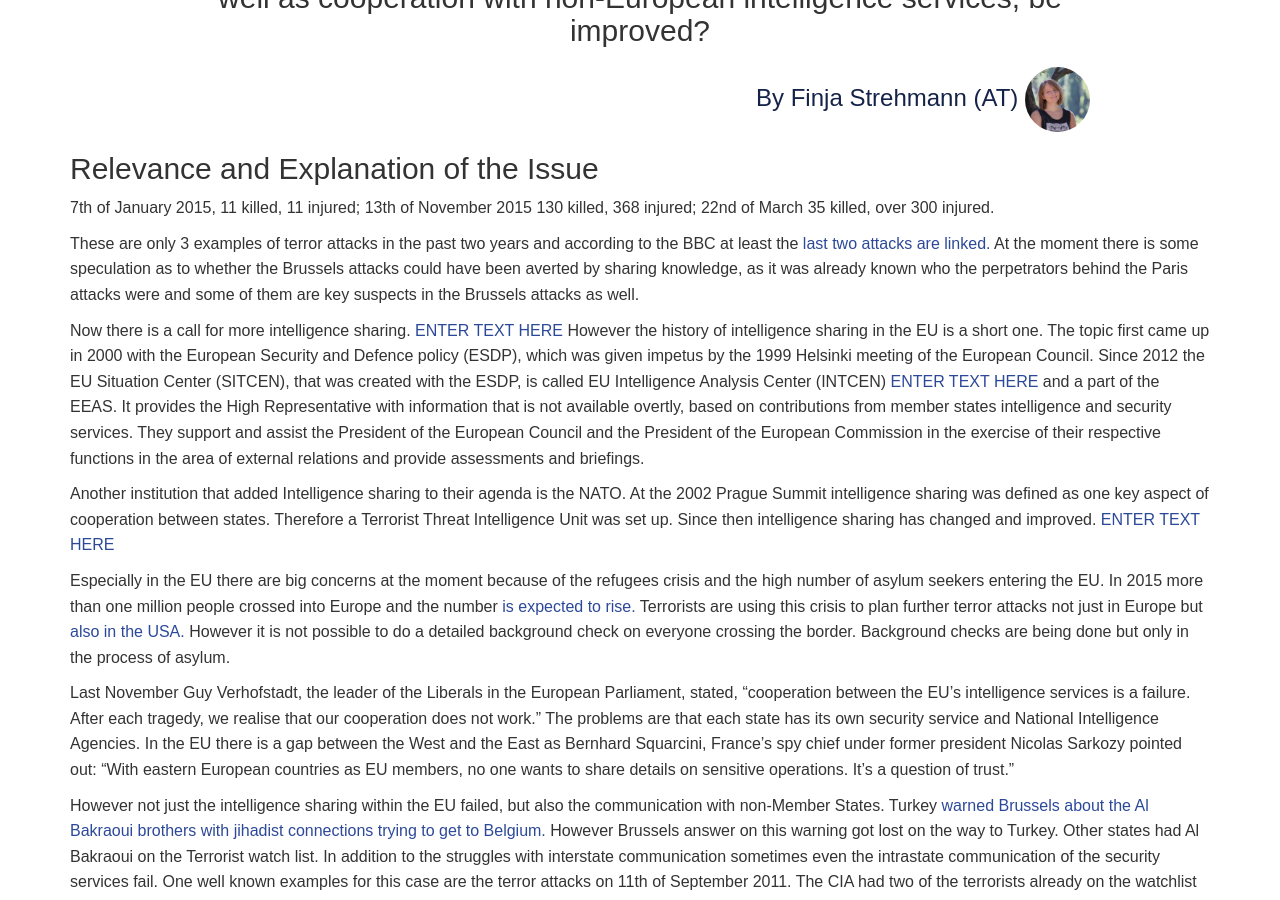
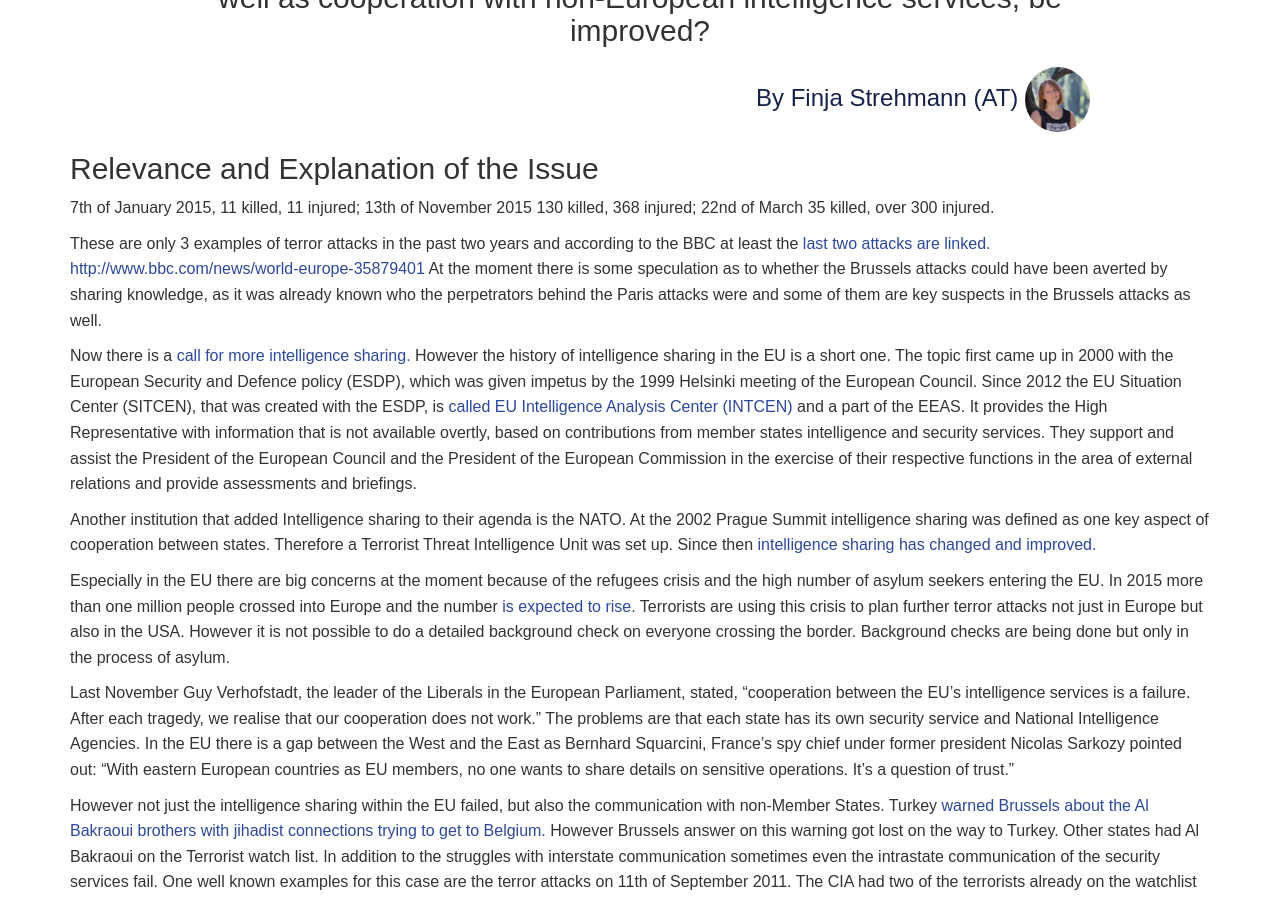
Before and after one commit to ostenbom/Vienna-Topic-Overviews, a Jekyll site: the page built from sede_i.md, in a window 1280 px wide and 900 px high, scrolled down 680 px. Built offline with Jekyll 4.4.1, drawn with Linux system fonts in a browser that asks for light colours; nearby versions of some CDN libraries; some of the changed text lies outside the part shown.

Commit message:
SEDE I finished

```diff
--- a/sede_i.md
+++ b/sede_i.md
@@ -14,17 +14,17 @@
 
 7th of January 2015, 11 killed, 11 injured; 13th of November 2015 130 killed, 368 injured; 22nd of March 35 killed, over 300 injured.
 
-These are only 3 examples of terror attacks in the past two years and according to the BBC at least the {% tooltip  Paris and Brussels bombers' links uncovered %} last two attacks are linked.{% endtooltip %} At the moment there is some speculation as to whether the Brussels attacks could have been averted by sharing knowledge, as it was already known who the perpetrators behind the Paris attacks were and some of them are key suspects in the Brussels attacks as well.
+These are only 3 examples of terror attacks in the past two years and according to the BBC at least the {% tooltip  Paris and Brussels bombers' links uncovered %} last two attacks are linked. <a href='http://www.bbc.com/news/world-europe-35879401'>http://www.bbc.com/news/world-europe-35879401</a> {% endtooltip %} At the moment there is some speculation as to whether the Brussels attacks could have been averted by sharing knowledge, as it was already known who the perpetrators behind the Paris attacks were and some of them are key suspects in the Brussels attacks as well.
 
-Now there is a call for more intelligence sharing. {% tooltip  The world’s spies agree Belgian intelligence is broken %} ENTER TEXT HERE {% endtooltip %} However the history of intelligence sharing in the EU is a short one. The topic first came up in 2000 with the European Security and Defence policy (ESDP), which was given impetus by the 1999 Helsinki meeting of the European Council. Since 2012 the EU Situation Center (SITCEN), that was created with the ESDP, is called EU Intelligence Analysis Center (INTCEN) {% tooltip  INTCEN %} ENTER TEXT HERE {% endtooltip %} and a part of the EEAS. It provides the High Representative with information that is not available overtly, based on contributions from member states intelligence and security services. They support and assist the President of the European Council and the President of the European Commission in the exercise of their respective functions in the area of external relations and provide assessments and briefings.
+Now there is a {% tooltip  The world’s spies agree Belgian intelligence is broken <a href='http://blogs.reuters.com/great-debate/2016/03/24/how-the-worlds-intelligence-services-rate-each-other/'>http://blogs.reuters.com/great-debate/2016/03/24/how-the-worlds-intelligence-services-rate-each-other/</a> %} call for more intelligence sharing.{% endtooltip %} However the history of intelligence sharing in the EU is a short one. The topic first came up in 2000 with the European Security and Defence policy (ESDP), which was given impetus by the 1999 Helsinki meeting of the European Council. Since 2012 the EU Situation Center (SITCEN), that was created with the ESDP, is {% tooltip  INTCEN <a href='http://eeas.europa.eu/factsheets/docs/20150206_factsheet_eu_intcen_en.pdf'>http://eeas.europa.eu/factsheets/docs/20150206_factsheet_eu_intcen_en.pdf</a> %} called EU Intelligence Analysis Center (INTCEN) {% endtooltip %} and a part of the EEAS. It provides the High Representative with information that is not available overtly, based on contributions from member states intelligence and security services. They support and assist the President of the European Council and the President of the European Commission in the exercise of their respective functions in the area of external relations and provide assessments and briefings.
 
-Another institution that added Intelligence sharing to their agenda is the NATO. At the 2002 Prague Summit intelligence sharing was defined as one key aspect of cooperation between states. Therefore a Terrorist Threat Intelligence Unit was set up. Since then intelligence sharing has changed and improved.  {% tooltip  NATO - Intelligence/Information Sharing in Combating Terrorism %} ENTER TEXT HERE {% endtooltip %}
+Another institution that added Intelligence sharing to their agenda is the NATO. At the 2002 Prague Summit intelligence sharing was defined as one key aspect of cooperation between states. Therefore a Terrorist Threat Intelligence Unit was set up. Since then {% tooltip  NATO - Intelligence/Information Sharing in Combating Terrorism <a href='http://www.natolibguides.info/intelligence'>http://www.natolibguides.info/intelligence</a> %} intelligence sharing has changed and improved. {% endtooltip %}
 
-Especially in the EU there are big concerns at the moment because of the refugees crisis and the high number of asylum seekers entering the EU. In 2015 more than one million people crossed into Europe and the number {% tooltip  Migrant crisis: Migration to Europe explained in seven charts %} is expected to rise.{% endtooltip %} Terrorists are using this crisis to plan further terror attacks not just in Europe but {% tooltip  ISIS plotting terror attacks in America 'THIS YEAR' after jihadis 'exploit refugee crisis' %} also in the USA. {% endtooltip %} However it is not possible to do a detailed background check on everyone crossing the border. Background checks are being done but only in the process of asylum.
+Especially in the EU there are big concerns at the moment because of the refugees crisis and the high number of asylum seekers entering the EU. In 2015 more than one million people crossed into Europe and the number {% tooltip  Migrant crisis: Migration to Europe explained in seven  <a href='http://www.bbc.com/news/world-europe-34131911'>http://www.bbc.com/news/world-europe-34131911</a> %} is expected to rise.{% endtooltip %} Terrorists are using this crisis to plan further terror attacks not just in Europe but also in the USA. However it is not possible to do a detailed background check on everyone crossing the border. Background checks are being done but only in the process of asylum.
 
 Last November Guy Verhofstadt, the leader of the Liberals in the European Parliament, stated, "cooperation between the EU’s intelligence services is a failure. After each tragedy, we realise that our cooperation does not work." The problems are that each state has its own security service and National Intelligence Agencies. In the EU there is a gap between the West and the East as Bernhard Squarcini, France’s spy chief under former president Nicolas Sarkozy pointed out: “With eastern European countries as EU members, no one wants to share details on sensitive operations. It’s a question of trust.”
 
-However not just the intelligence sharing within the EU failed, but also the communication with non-Member States. Turkey {% tooltip  Europe’s failure to share intelligence hampers terror fight %}warned Brussels about the Al Bakraoui brothers with jihadist connections trying to get to Belgium.{% endtooltip %} However Brussels answer on this warning got lost on the way to Turkey. Other states had Al Bakraoui on the Terrorist watch list. In addition to the struggles with interstate communication sometimes even the intrastate communication of the security services fail. One well known examples for this case are the terror attacks on 11th of September 2011. The CIA had two of the terrorists already on the watchlist but this was never communicated to the FBI.
+However not just the intelligence sharing within the EU failed, but also the communication with non-Member States. Turkey {% tooltip  Europe’s failure to share intelligence hampers terror fight <a href='https://next.ft.com/content/f9baf7e8-f975-11e5-b3f6-11d5706b613b#axzz4677vcoBk'>https://next.ft.com/content/f9baf7e8-f975-11e5-b3f6-11d5706b613b#axzz4677vcoBk</a> %} warned Brussels about the Al Bakraoui brothers with jihadist connections trying to get to Belgium.{% endtooltip %} However Brussels answer on this warning got lost on the way to Turkey. Other states had Al Bakraoui on the Terrorist watch list. In addition to the struggles with interstate communication sometimes even the intrastate communication of the security services fail. One well known examples for this case are the terror attacks on 11th of September 2011. The CIA had two of the terrorists already on the watchlist but this was never communicated to the FBI.
 
 ## Key Questions
 
@@ -46,24 +46,24 @@
 
 ## Key Facts & Figures
 
-* Terrorism has caused {% tooltip  Facts and statistics on terrorism %} over 130.000 fatalities in approximately 90.000 terrorists attacks worldwide between 2006 and 2013{% endtooltip %}
+* Terrorism has caused {% tooltip  Facts and statistics on terrorism <a href='http://www.statista.com/topics/2267/terrorism/'>http://www.statista.com/topics/2267/terrorism/</a> %} over 130.000 fatalities in approximately 90.000 terrorists attacks worldwide between 2006 and 2013{% endtooltip %}
 
 <br>
 <img src="img/sede_i_1.png" class="overview-img" />
 <br>
-*Data and world map on global terrorism, 2002-2011 – The Economist*
+*Data and world map on global terrorism, 2002-2011 – [The Economist](http://www.economist.com/blogs/graphicdetail/2012/12/daily-chart-0)*
 
-*  So-called lone wolves — individuals or small groups working without the aid of a larger organization — are responsible for {% tooltip  4 surprising facts from the 2015 Global Terrorism Index %} 70 percent of terrorism deaths in the West, and that number is rising. {% endtooltip %}
+*  So-called lone wolves — individuals or small groups working without the aid of a larger organization — are responsible for {% tooltip  4 surprising facts from the 2015 Global Terrorism Index <a href='http://www.pbs.org/newshour/rundown/4-surprising-facts-from-the-2015-global-terrorism-index/'>http://www.pbs.org/newshour/rundown/4-surprising-facts-from-the-2015-global-terrorism-index/</a> %} 70 percent of terrorism deaths in the West, and that number is rising. {% endtooltip %}
 
-* On average, there were {% tooltip  Reports on International Terrorism: Statistics on Incidents of Terrorism Worldwide %} 1,122 terrorist attacks, 2,727 deaths, and 2,899 injuries per month worldwide in 2014. There were 2.57 fatalities and 2.87 injuries per attack, including perpetrator casualties. {% endtooltip %}
+* On average, there were {% tooltip  Reports on International Terrorism: Statistics on Incidents of Terrorism Worldwide <a href='http://www.jewishvirtuallibrary.org/jsource/Terrorism/terrorstats.html'>http://www.jewishvirtuallibrary.org/jsource/Terrorism/terrorstats.html</a> %} 1,122 terrorist attacks, 2,727 deaths, and 2,899 injuries per month worldwide in 2014. There were 2.57 fatalities and 2.87 injuries per attack, including perpetrator casualties. {% endtooltip %}
 
 ## Key Actors
 
-The {% tooltip  EUROPOL %} ENTER TEXT HERE {% endtooltip %} handles criminal intelligence and the combating of serious international organised crime. This involves cooperating with the relevant authorities of the member states, including those tasked with customs, immigration services, border and financial police etc.
+The {% tooltip  EUROPOL <a href='https://www.europol.europa.eu/content/ectc'>https://www.europol.europa.eu/content/ectc</a> %} European Police Office (Europol) {% endtooltip %} handles criminal intelligence and the combating of serious international organised crime. This involves cooperating with the relevant authorities of the member states, including those tasked with customs, immigration services, border and financial police etc.
 
 Therefore they work together with the **National security agencies** and the **National intelligence agencies** of the member states. Their task is to collect intelligence and share it with the government for the internal security of the state.
 
-Although the states have the information needed, they often do not share it due to a lack of trust in other states and the concern about how the data is going to be used. The **OSCE** tries to change that by building up CBMs between the affected parties. Furthermore it contributes with its expertise in conflict prevention, crisis management and early warning to world-wide efforts in combating terrorism. **ODIHR (Office for Democratic Institutions and Human rights)** {% tooltip  OIHDR %} ENTER TEXT HERE {% endtooltip %} is an OSCE institution that works to build the capacity of public officials and law enforcement in respecting and promoting human rights as a means to effectively preventing and combating terrorism. The Office provides expert analysis and supports participating States, upon request, in drafting anti-terrorism laws and strengthening existing legislation in line with international human rights standards. The **UN Counter Terrorism Committee (CTC)** {% tooltip  UN Counter Terrorism Committee %} ENTER TEXT HERE {% endtooltip %} is not a direct capacity provider but it does act as a broker between those states or groups that have the relevant capacities and those in the need of assistance. Their working methods are country visits, technical assistance, country reports, best practices and special meetings.
+Although the states have the information needed, they often do not share it due to a lack of trust in other states and the concern about how the data is going to be used. The **OSCE** tries to change that by building up CBMs between the affected parties. Furthermore it contributes with its expertise in conflict prevention, crisis management and early warning to world-wide efforts in combating terrorism. **ODIHR (Office for Democratic Institutions and Human rights)** {% tooltip  OIHDR <a href='http://www.osce.org/odihr/108956'>http://www.osce.org/odihr/108956</a> %} ENTER TEXT HERE {% endtooltip %} is an OSCE institution that works to build the capacity of public officials and law enforcement in respecting and promoting human rights as a means to effectively preventing and combating terrorism. The Office provides expert analysis and supports participating States, upon request, in drafting anti-terrorism laws and strengthening existing legislation in line with international human rights standards. The {% tooltip  UN Counter Terrorism Committee <a href='http://www.un.org/en/sc/ctc/'>http://www.un.org/en/sc/ctc/</a> %} **UN Counter Terrorism Committee (CTC)** {% endtooltip %} is not a direct capacity provider but it does act as a broker between those states or groups that have the relevant capacities and those in the need of assistance. Their working methods are country visits, technical assistance, country reports, best practices and special meetings.
 
 ## Key Conflicts
 
@@ -75,11 +75,11 @@
 
 ## Measures in place
 
-In the **Charter of Paris for a new Europe** {% tooltip  Charter of Paris for a new Europe %} ENTER TEXT HERE {% endtooltip %} the Heads of the states participating in the OSCE made the following agreement: *"We unreservedly condemn, as criminal, all acts, methods and practices of terrorism and express our determination to work for its eradication both bilaterally and through multilateral co-operation.*" (Paris, 19 - 21 November 1990)
+In the {% tooltip  Charter of Paris for a new Europe <a href='http://www.osce.org/mc/39516?download=true'>http://www.osce.org/mc/39516?download=true</a> %} **Charter of Paris for a new Europe** {% endtooltip %} the Heads of the states participating in the OSCE made the following agreement: *"We unreservedly condemn, as criminal, all acts, methods and practices of terrorism and express our determination to work for its eradication both bilaterally and through multilateral co-operation.*" (Paris, 19 - 21 November 1990)
 
-**OSCE Charter on Preventing & Combating Terrorism **of the 7 December 2002 shows the strong position of the OSCE on terrorism.
+**OSCE Charter on Preventing & Combating Terrorism** of the 7 December 2002 shows the strong position of the OSCE on terrorism.
 
-**UN's Global Counter Terrorism Strategy** {% tooltip  United Nations Action to Counter Terrorism.  %} ENTER TEXT HERE {% endtooltip %} consistently, unequivocally and strongly condemns terrorism in all its forms and manifestations, committed by whomever, wherever and for whatever purposes, as it constitutes one of the most serious threats to international peace and security.Furthermore it calls for a better cooperation and information sharing.
+{% tooltip  United Nations Action to Counter Terrorism. <a href='http://www.un.org/en/terrorism/strategy-counter-terrorism.shtml#plan'>http://www.un.org/en/terrorism/strategy-counter-terrorism.shtml#plan</a> %} **UN's Global Counter Terrorism Strategy** {% endtooltip %} consistently, unequivocally and strongly condemns terrorism in all its forms and manifestations, committed by whomever, wherever and for whatever purposes, as it constitutes one of the most serious threats to international peace and security.Furthermore it calls for a better cooperation and information sharing.
 
 **The Prüm Decision** from 2005 is open to all members of the EU and enables signatories to exchange data regarding DNA, fingerprints and Vehicle registration of concerned persons and cooperates against terrorism. The data exchange provisions are to be implemented in 2012.
 
```
Also changed, not shown: 2 other files.
